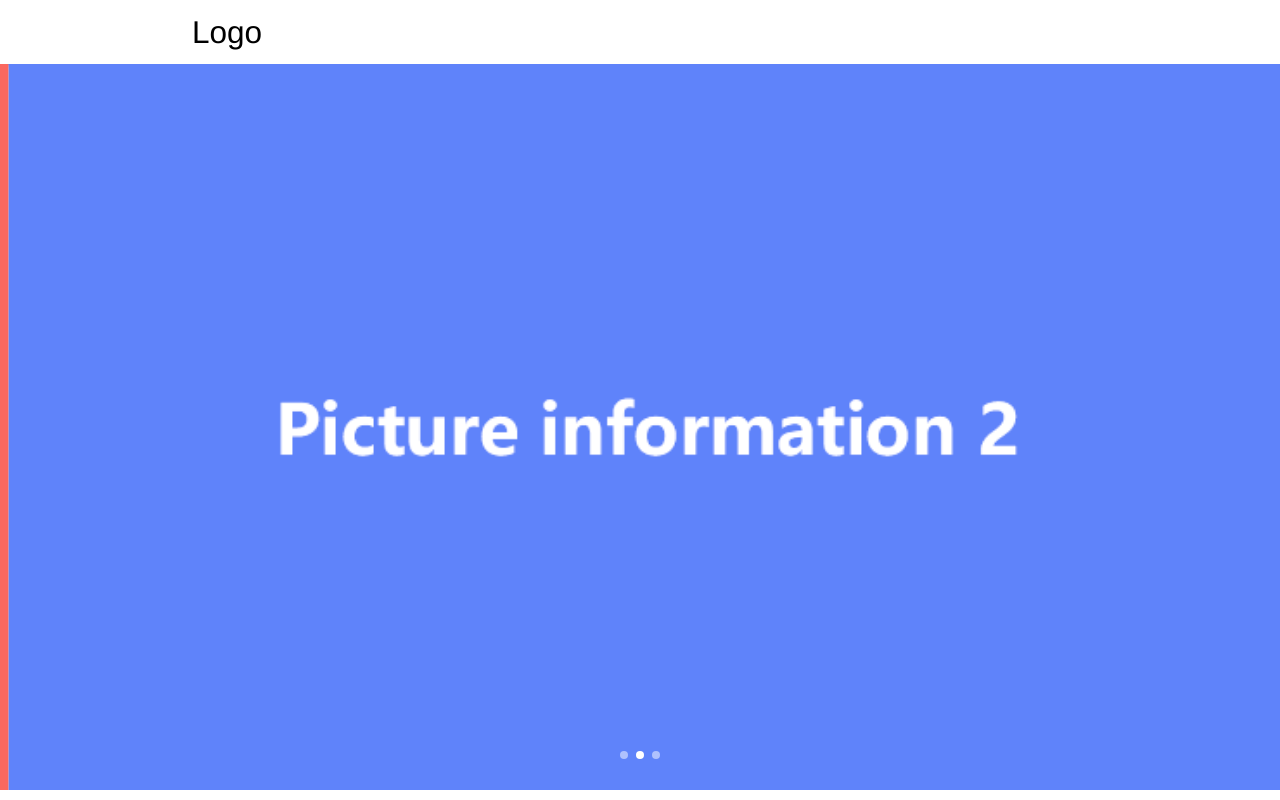
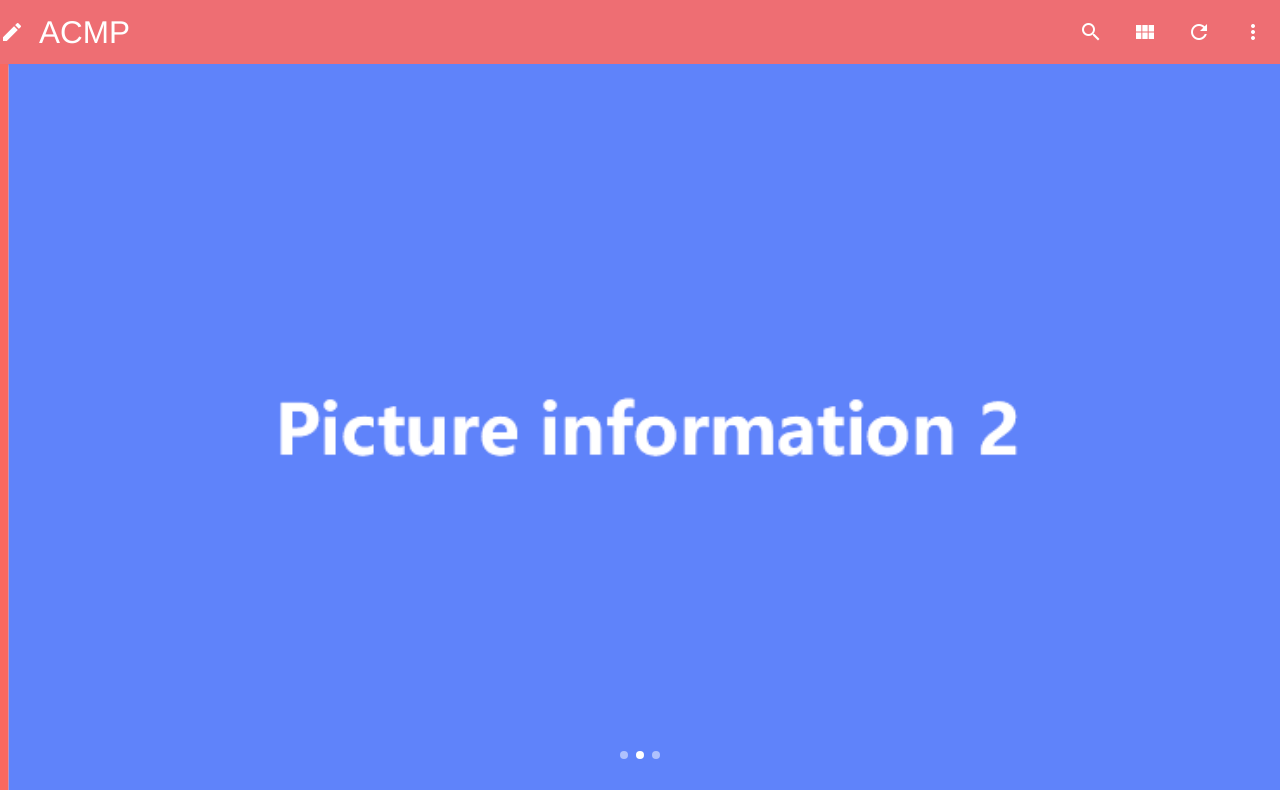
Before and after one commit to 01coding/ConferenceCenter, a Vue app: page / in a window 1280 px wide. Built offline with nearby package versions, Linux system fonts and the light colour scheme.

Commit message:
change the navbar

```diff
--- a/src/include/NavBar.vue
+++ b/src/include/NavBar.vue
@@ -1,14 +1,13 @@
 <template>
-  <nav class="transparent">
+  <nav>
     <div class="nav-wrapper">
-      <div class="container">
-      <a href="#" class="brand-logo black-text">Logo</a>
-      <ul id="nav-mobile" class="right hide-on-med-and-down">
-        <li><a href="sass.html">Sass</a></li>
-        <li><a href="badges.html">Components</a></li>
-        <li><a href="collapsible.html">JavaScript</a></li>
+      <a href="#!" class="brand-logo"><i class="material-icons">create</i>ACMP</a>
+      <ul class="right hide-on-med-and-down">
+        <li><a href="sass.html"><i class="material-icons">search</i></a></li>
+        <li><a href="badges.html"><i class="material-icons">view_module</i></a></li>
+        <li><a href="collapsible.html"><i class="material-icons">refresh</i></a></li>
+        <li><a href="mobile.html"><i class="material-icons">more_vert</i></a></li>
       </ul>
-      </div>
     </div>
   </nav>
 </template>
```
